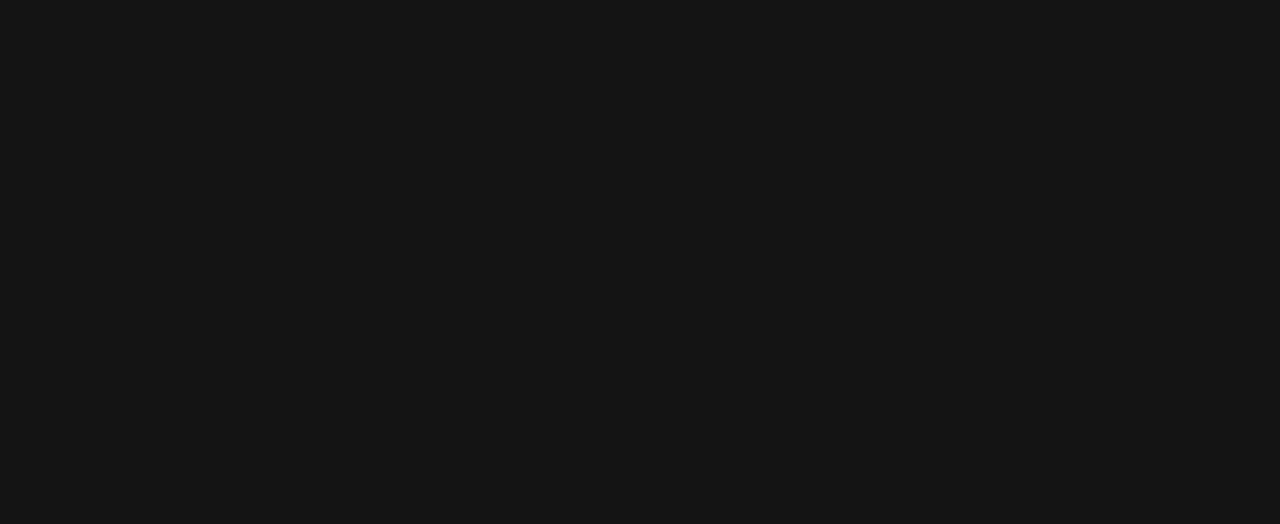
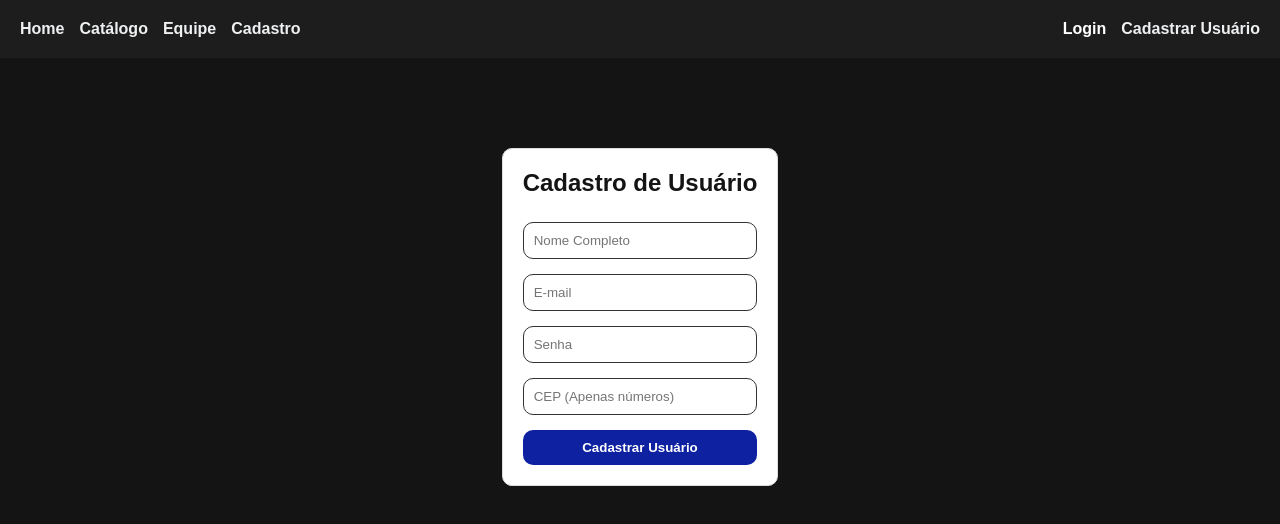
Before and after one commit to rafanaslowski/cineflow, a React (Create React App) app: page /cadastro-usuario in a window 1280 px wide. Before the commit this address had no page. Shown: the top 524 px of the page. Built offline with nearby package versions, Linux system fonts and the light colour scheme; sample sign-in values are in the browser's storage.

Commit message:
Implementação de Cadastro de Usuarios

```diff
--- a/db.json
+++ b/db.json
@@ -13,6 +13,13 @@
       "ano": "1996",
       "capa": "https://upload.wikimedia.org/wikipedia/pt/3/34/Norbit.jpg",
       "id": "lx6Bip3Ajr8"
+    },
+    {
+      "titulo": "Fagun",
+      "genero": "Alfa",
+      "ano": "1888",
+      "capa": "https://upload.wikimedia.org/wikipedia/pt/3/34/Norbit.jpg",
+      "id": "y8QdMPy7oYY"
     }
   ],
   "$schema": "./node_modules/json-server/schema.json"
--- a/src/App.js
+++ b/src/App.js
@@ -7,28 +7,42 @@
 import LoginPage from "./pages/LoginPage";
 import './style.css';
 
-// ADICIONADO: Importações novas de segurança baseadas no Slide 08 e 09
+// Importações de segurança baseadas no Slide 08 e 09
 import { AuthProvider } from "./contexts/AuthContext";
 import PrivateRoute from "./components/PrivateRoute";
 
+// ADICIONADO: Importando a página nova de usuários que criamos no passo anterior
+import UsuarioPage from "./pages/UsuarioPage";
+
 export default function App() {
   return (
-    // 1. ALTERADO: Envelopamos toda a aplicação com o Provedor Global de Autenticação (Slide 09)
+    // 1. Envelopamos toda a aplicação com o Provedor Global de Autenticação (Slide 09)
     <AuthProvider>
       <BrowserRouter>
         <Routes>
+          {/* O Layout garante que o Header/Navbar apareça em todas as rotas filhas abaixo */}
           <Route path="/" element={<Layout />}>
             <Route index element={<Home />} />
             <Route path="filmes" element={<FilmesPage />} />
             <Route path="sobre" element={<SobrePage />} />
             <Route path="login" element={<LoginPage />} />
 
-            {/* 2. ALTERADO: Protegemos a sua rota de cadastro usando o <PrivateRoute> (Página 26 do Slide 08) */}
+            {/* 2. Rota Protegida: Cadastro de Filmes */}
             <Route
               path="cadastro"
               element={
                 <PrivateRoute>
                   <FormCadastro />
+                </PrivateRoute>
+              }
+            />
+
+            {/* 3. ADICIONADO: Rota Protegida e com Header para o Cadastro de Usuários */}
+            <Route
+              path="cadastro-usuario"
+              element={
+                <PrivateRoute>
+                  <UsuarioPage />
                 </PrivateRoute>
               }
             />
--- /dev/null
+++ b/src/components/FormUsuario.js
@@ -0,0 +1,135 @@
+import { useState } from "react";
+
+export default function FormUsuario() {
+  const [formData, setFormData] = useState({
+    nome: "",
+    email: "",
+    senha: "",
+    cep: "",
+    logradouro: "",
+    bairro: "",
+    cidade: ""
+  });
+
+  const [erros, setErros] = useState({});
+  const [carregandoCep, setCarregandoCep] = useState(false);
+
+  const handleChange = (e) => {
+    const { name, value } = e.target;
+    setFormData({ ...formData, [name]: value });
+
+    if (erros[name]) {
+      setErros({ ...erros, [name]: "" });
+    }
+  };
+
+  // Busca automática na API ViaCEP
+  const handleCepBlur = async () => {
+    const cepLimpo = formData.cep.replace(/\D/g, "");
+
+    if (cepLimpo.length !== 8) {
+      setErros(prev => ({ ...prev, cep: "O CEP deve conter 8 dígitos." }));
+      return;
+    }
+
+    try {
+      setCarregandoCep(true);
+      const response = await fetch(`https://viacep.com.br/ws/${cepLimpo}/json/`);
+      const dados = await response.json();
+
+      if (dados.erro) {
+        setErros(prev => ({ ...prev, cep: "CEP não encontrado." }));
+        setFormData(prev => ({ ...prev, logradouro: "", bairro: "", cidade: "" }));
+      } else {
+        setFormData(prev => ({
+          ...prev,
+          logradouro: dados.logradouro,
+          bairro: dados.bairro,
+          cidade: `${dados.localidade} - ${dados.uf}`
+        }));
+      }
+    } catch (error) {
+      console.error("Erro ao buscar o CEP:", error);
+    } finally {
+      setCarregandoCep(false);
+    }
+  };
+
+  const validarFormulario = () => {
+    const errosValidacao = {};
+
+    if (!formData.nome.trim()) errosValidacao.nome = "O nome é obrigatório.";
+    if (!formData.email.includes("@")) errosValidacao.email = "Insira um e-mail válido.";
+    if (formData.senha.length < 6) errosValidacao.senha = "A senha deve ter ao menos 6 caracteres.";
+    if (!formData.logradouro) errosValidacao.cep = "Digite um CEP válido para carregar o endereço.";
+
+    setErros(errosValidacao);
+    return Object.keys(errosValidacao).length === 0;
+  };
+
+  const handleSubmit = (e) => {
+    e.preventDefault();
+    if (!validarFormulario()) return;
+
+    console.log("Usuário cadastrado:", formData);
+    alert(`Usuário ${formData.nome} cadastrado com sucesso!`);
+
+    setFormData({ nome: "", email: "", senha: "", cep: "", logradouro: "", bairro: "", cidade: "" });
+  };
+
+  return (
+    <div className="container">
+      {/* Usando a sua classe form-cadastro para manter o padrão visual */}
+      <form onSubmit={handleSubmit} className="form-cadastro" style={{ marginTop: "50px", color: "#141414" }} noValidate>
+        <h2 style={{ textAlign: 'center', margin: "0 0 10px 0" }}>Cadastro de Usuário</h2>
+
+        <div style={{ width: '100%' }}>
+          <input
+            type="text" name="nome" placeholder="Nome Completo"
+            value={formData.nome} onChange={handleChange} style={{ width: '100%', boxSizing: 'border-box' }}
+          />
+          {erros.nome && <span className="erro-texto">{erros.nome}</span>}
+        </div>
+
+        <div style={{ width: '100%' }}>
+          <input
+            type="email" name="email" placeholder="E-mail"
+            value={formData.email} onChange={handleChange} style={{ width: '100%', boxSizing: 'border-box' }}
+          />
+          {erros.email && <span className="erro-texto">{erros.email}</span>}
+        </div>
+
+        <div style={{ width: '100%' }}>
+          <input
+            type="password" name="senha" placeholder="Senha"
+            value={formData.senha} onChange={handleChange} style={{ width: '100%', boxSizing: 'border-box' }}
+          />
+          {erros.senha && <span className="erro-texto">{erros.senha}</span>}
+        </div>
+
+        <div style={{ width: '100%' }}>
+          <input
+            type="text" name="cep" placeholder="CEP (Apenas números)"
+            value={formData.cep} onChange={handleChange} onBlur={handleCepBlur} maxLength="9"
+            style={{ width: '100%', boxSizing: 'border-box' }}
+          />
+          {carregandoCep && <span style={{ color: "#0D21A1", fontSize: "12px", display: "block", marginTop: "4px" }}>Buscando CEP...</span>}
+          {erros.cep && <span className="erro-texto">{erros.cep}</span>}
+        </div>
+
+        {/* Painel com o endereço retornado pelo ViaCEP */}
+        {formData.logradouro && (
+          <div className="endereco-box">
+            <p style={{ margin: "4px 0" }}><strong>Rua:</strong> {formData.logradouro}</p>
+            <p style={{ margin: "4px 0" }}><strong>Bairro:</strong> {formData.bairro}</p>
+            <p style={{ margin: "4px 0" }}><strong>Cidade:</strong> {formData.cidade}</p>
+          </div>
+        )}
+
+        <button type="submit" className="btn-submit">
+          Cadastrar Usuário
+        </button>
+      </form>
+    </div>
+  );
+}
--- a/src/components/Layout.js
+++ b/src/components/Layout.js
@@ -8,7 +8,8 @@
         <Link to="/filmes" className="nav-link">Catálogo</Link>
         <Link to="/sobre" className="nav-link">Equipe</Link>
         <Link to="/cadastro" className="nav-link">Cadastro</Link>
-        <Link to="/login" className="nav-link" style={{ marginLeft: "auto", color: "#0D21A1" }}>Login</Link>
+        <Link to="/login" className="nav-link" style={{ marginLeft: "auto", color: "#ffffff" }}>Login</Link>
+        <Link to="/cadastro-usuario" className="nav-link">Cadastrar Usuário</Link>
       </nav>
       <div className="content-container">
         <Outlet />
--- a/src/pages/LoginPage.js
+++ b/src/pages/LoginPage.js
@@ -1,19 +1,28 @@
-import { useState } from "react";
+import { useState, useContext } from "react";
+// ALTERADO: Importando ferramentas para navegação interna e para ler o contexto global
+import { useNavigate } from "react-router-dom";
+import { AuthContext } from "../contexts/AuthContext";
 import '../style.css';
 
 export default function LoginPage() {
   const [email, setEmail] = useState("");
   const [senha, setSenha] = useState("");
 
+  // ALTERADO: Inicializando o redirecionador do React Router e consumindo a função global
+  const navigate = useNavigate();
+  const { loginSecreto } = useContext(AuthContext);
+
   const handleLogin = (e) => {
     e.preventDefault();
 
-    // Simulação de autenticação com dados fixos para o trabalho
-    if (email === "admin@cineflow.com" && senha === "123456") {
-      // Guarda o token no localStorage para simular o login (Segurança)
-      localStorage.setItem("token_jwt", "mocked-jwt-token-xyz123");
-      alert("Login realizado com sucesso!");
-      window.location.href = "/catalogo"; // Redireciona para o catálogo
+    // MODIFICADO: Agora chamamos o método do AuthContext (Slide 09)
+    const logadoComSucesso = loginSecreto(email, senha);
+
+    if (logadoComSucesso) {
+      alert("Login realizado com sucesso via Contexto Global!");
+
+      // ALTERADO: Redireciona o usuário direto para a página de Cadastro, que antes estava bloqueada!
+      navigate("/cadastro");
     } else {
       alert("E-mail ou senha incorretos!");
     }
--- /dev/null
+++ b/src/pages/UsuarioPage.js
@@ -0,0 +1,9 @@
+import FormUsuario from "../components/FormUsuario";
+
+export default function UsuarioPage() {
+  return (
+    <div className="content-container">
+      <FormUsuario />
+    </div>
+  );
+}
--- a/src/style.css
+++ b/src/style.css
@@ -85,3 +85,22 @@
   gap: 20px;
   padding: 20px;
 }
+/* Adições para o formulário de usuário */
+.erro-texto {
+  color: #ff3333;
+  font-size: 12px;
+  display: block;
+  margin-top: 4px;
+  text-align: left;
+}
+
+.endereco-box {
+  background-color: #f1f1f1;
+  padding: 10px;
+  border-left: 4px solid #0D21A1;
+  border-radius: 5px;
+  font-size: 14px;
+  text-align: left;
+  width: 100%;
+  box-sizing: border-box;
+}
```
